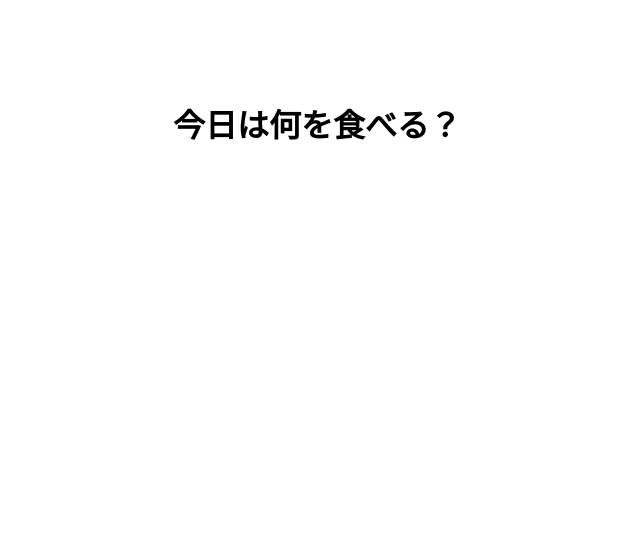
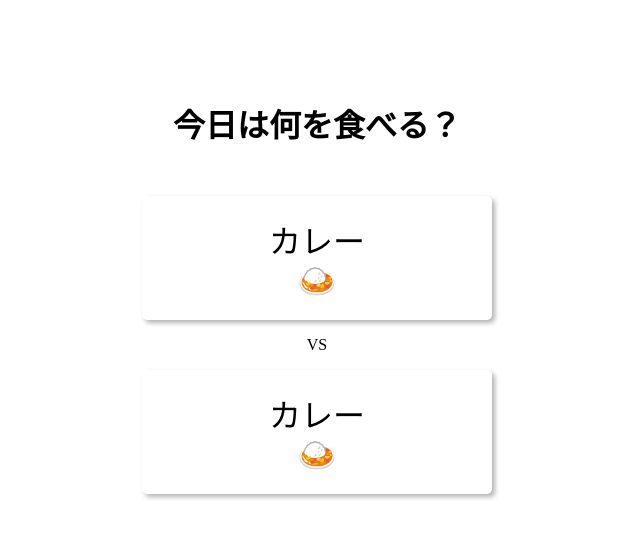
Before and after one commit to sawatch-fisherman/vuejs-2025-learning-log, a Vue app in the folder vuejs-2025-learning-log/: page / in a window 1280 px wide. Shown: the top 538 px of the page, without its empty margins (323-963 px from the left). Built offline with nearby package versions, Linux system fonts and the light colour scheme.

Commit message:
section-07-74

```diff
--- a/vuejs-2025-learning-log/src/App.vue
+++ b/vuejs-2025-learning-log/src/App.vue
@@ -1,8 +1,12 @@
 <script setup>
+import MenyCard from './components/MenyCard.vue'
 </script>
 <template>
   <main>
-    <h1>今日は何を食べる？</h1>
+    <h1 class="title">今日は何を食べる？</h1>
+    <MenyCard />
+    <p>VS</p>
+    <MenyCard />
   </main>
 </template>
 
@@ -12,4 +16,8 @@ main {
   margin: 100px auto;
   text-align: center;
 }
+
+.title {
+  margin-bottom: 50px;
+}
 </style>
--- /dev/null
+++ b/vuejs-2025-learning-log/src/components/MenyCard.vue
@@ -0,0 +1,15 @@
+<template>
+  <div class="card">
+    <div>カレー</div>
+    <div>🍛</div>
+  </div>
+</template>
+<style scoped>
+.card {
+  box-shadow: 3px 3px 5px rgba(0, 0, 0, 0.3);
+  border-radius: 5px;
+  font-size: 2rem;
+  padding: 20px;
+  cursor: pointer;
+}
+</style>
```
